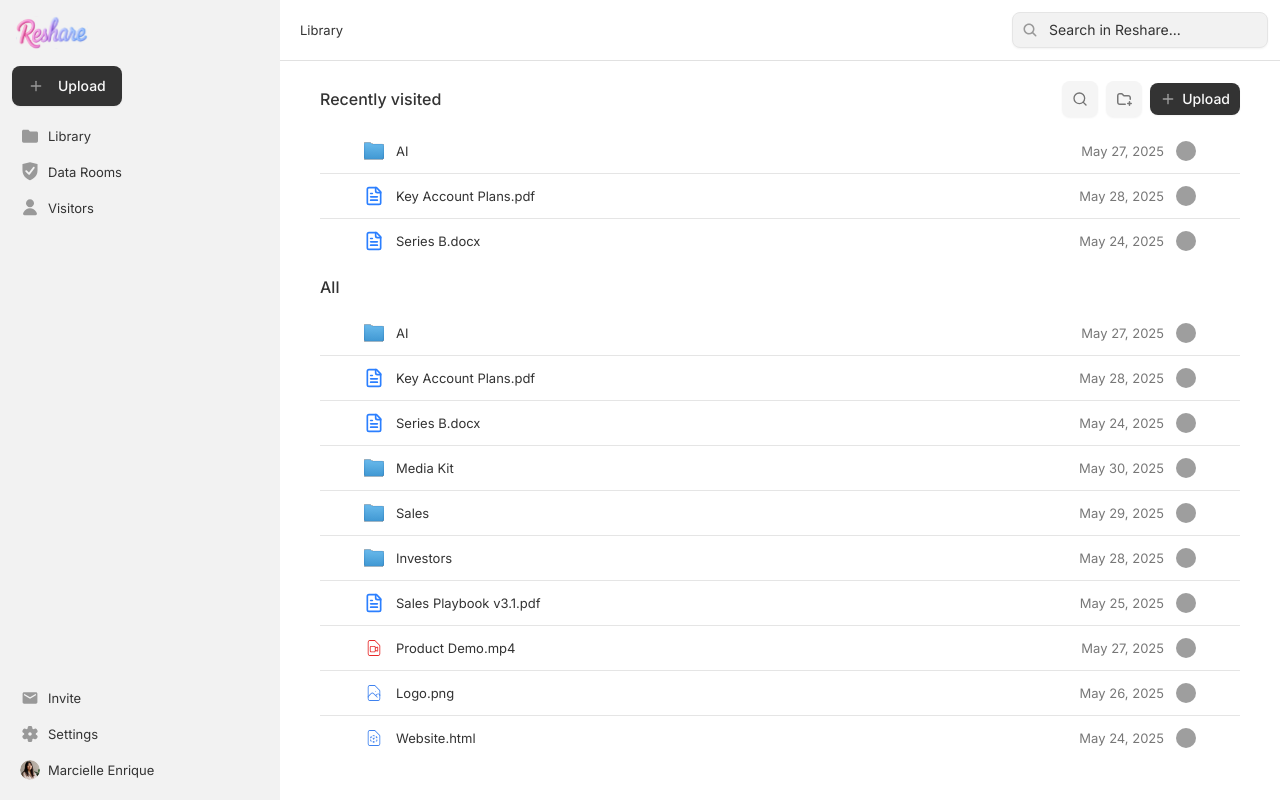
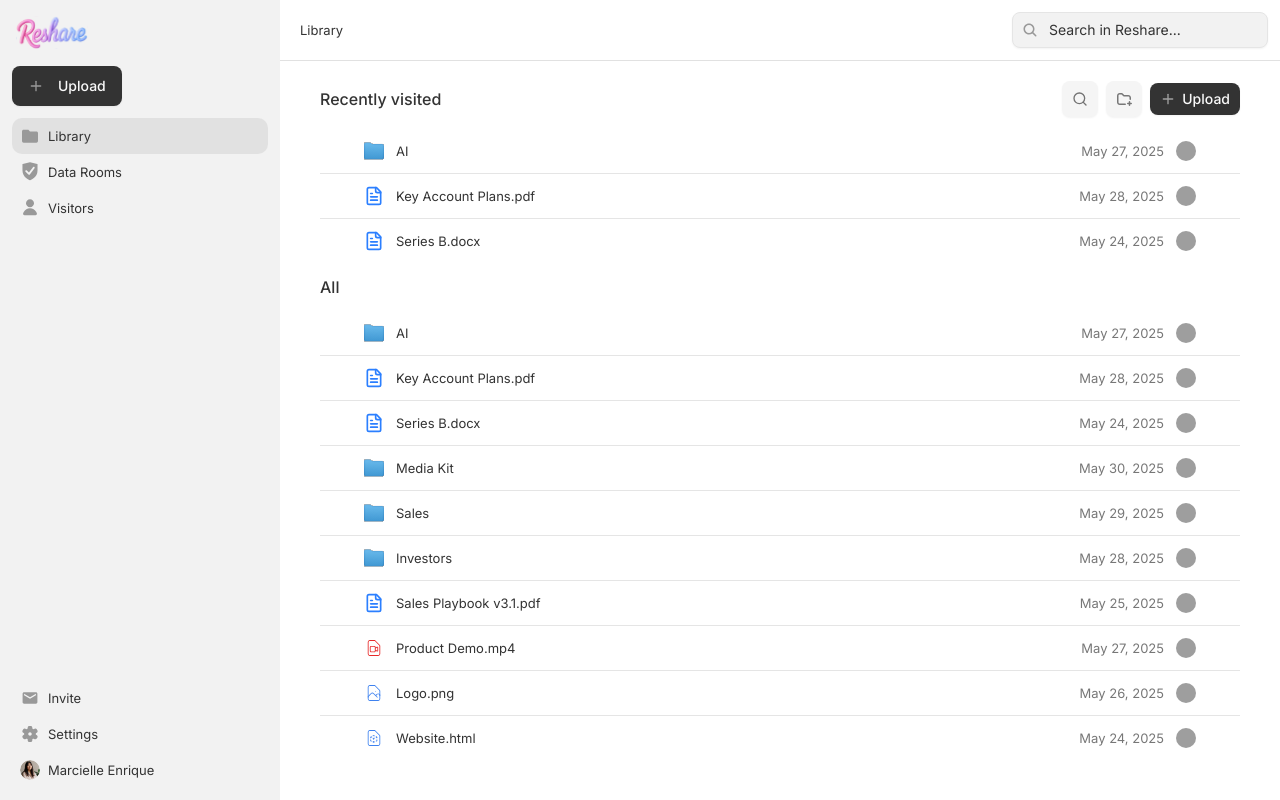
Before and after one commit to CodeWithRakibul/reshare-frontend, a Next.js app: page /library in a window 1280 px wide. Built offline with nearby package versions, Linux system fonts and the light colour scheme; grey boxes are pictures that could not be loaded.

Commit message:
feat: enhance Sidebar component with dynamic styling based on current pathname; add placeholder for missing icons

```diff
--- a/components/Sidebar/Sidebar.tsx
+++ b/components/Sidebar/Sidebar.tsx
@@ -1,16 +1,21 @@
+'use client';
+
 import Link from 'next/link';
 import { UploadButton } from '../Global/UploadButton';
 import logo from '../../public/assets/logo.svg';
 import Image from 'next/image';
 import UserImage from '../Global/UserImage';
 import { sidebarItems, sidebarSettings, user } from '@/lib/data';
+import { usePathname } from 'next/navigation';
 
 export function Sidebar() {
+    const pathname = usePathname();
+
     return (
         <div className='w-[280px] sticky top-0 bg-sidebar flex flex-col h-screen p-3'>
             <div className='p-1 pb-4'>
                 <Link href='/' className='flex items-center gap-2'>
-                    <Image src={logo} alt='Logo' width={72} height={32} />
+                    <Image src={logo || '/placeholder.svg'} alt='Logo' width={72} height={32} />
                 </Link>
             </div>
 
@@ -23,12 +28,16 @@ export function Sidebar() {
                     <Link
                         key={item.title}
                         href={item.href}
-                        className='flex items-center p-2 rounded-lg text-foreground hover:bg-sidebar-accent hover:backdrop-blur-sm hover:text-accent-foreground transition-colors'
+                        className={`flex items-center p-2 rounded-lg text-foreground transition-colors ${
+                            pathname === item.href
+                                ? 'bg-sidebar-accent backdrop-blur-sm text-accent-foreground'
+                                : 'hover:bg-sidebar-accent hover:backdrop-blur-sm hover:text-accent-foreground'
+                        }`}
                     >
                         <span className='flex gap-2 items-center'>
                             <span className='size-5 flex items-center justify-center'>
                                 <Image
-                                    src={item.icon}
+                                    src={item.icon || '/placeholder.svg'}
                                     alt={item.title}
                                     width={16}
                                     height={16}
@@ -47,12 +56,16 @@ export function Sidebar() {
                     <Link
                         key={item.title}
                         href={item.href}
-                        className='flex items-center p-2 rounded-lg text-[13px] font-normal leading-5 text-foreground hover:bg-sidebar-accent hover:backdrop-blur-sm hover:text-accent-foreground transition-colors'
+                        className={`flex items-center p-2 rounded-lg text-[13px] font-normal leading-5 text-foreground transition-colors ${
+                            pathname === item.href
+                                ? 'bg-sidebar-accent backdrop-blur-sm text-accent-foreground'
+                                : 'hover:bg-sidebar-accent hover:backdrop-blur-sm hover:text-accent-foreground'
+                        }`}
                     >
                         <span className='flex gap-2 items-center'>
                             <span className='size-5 flex items-center justify-center'>
                                 <Image
-                                    src={item.icon}
+                                    src={item.icon || '/placeholder.svg'}
                                     alt={item.title}
                                     width={16}
                                     height={16}
@@ -66,7 +79,11 @@ export function Sidebar() {
                 ))}
                 <Link
                     href='/profile'
-                    className='flex p-2 gap-2 items-center rounded-lg text-[13px] font-normal leading-5 text-foreground hover:bg-sidebar-accent hover:backdrop-blur-sm hover:text-accent-foreground transition-colors'
+                    className={`flex p-2 gap-2 items-center rounded-lg text-[13px] font-normal leading-5 text-foreground transition-colors ${
+                        pathname === '/profile'
+                            ? 'bg-sidebar-accent backdrop-blur-sm text-accent-foreground'
+                            : 'hover:bg-sidebar-accent hover:backdrop-blur-sm hover:text-accent-foreground'
+                    }`}
                 >
                     <UserImage path={user.image} />
                     <span>Marcielle Enrique</span>
```
